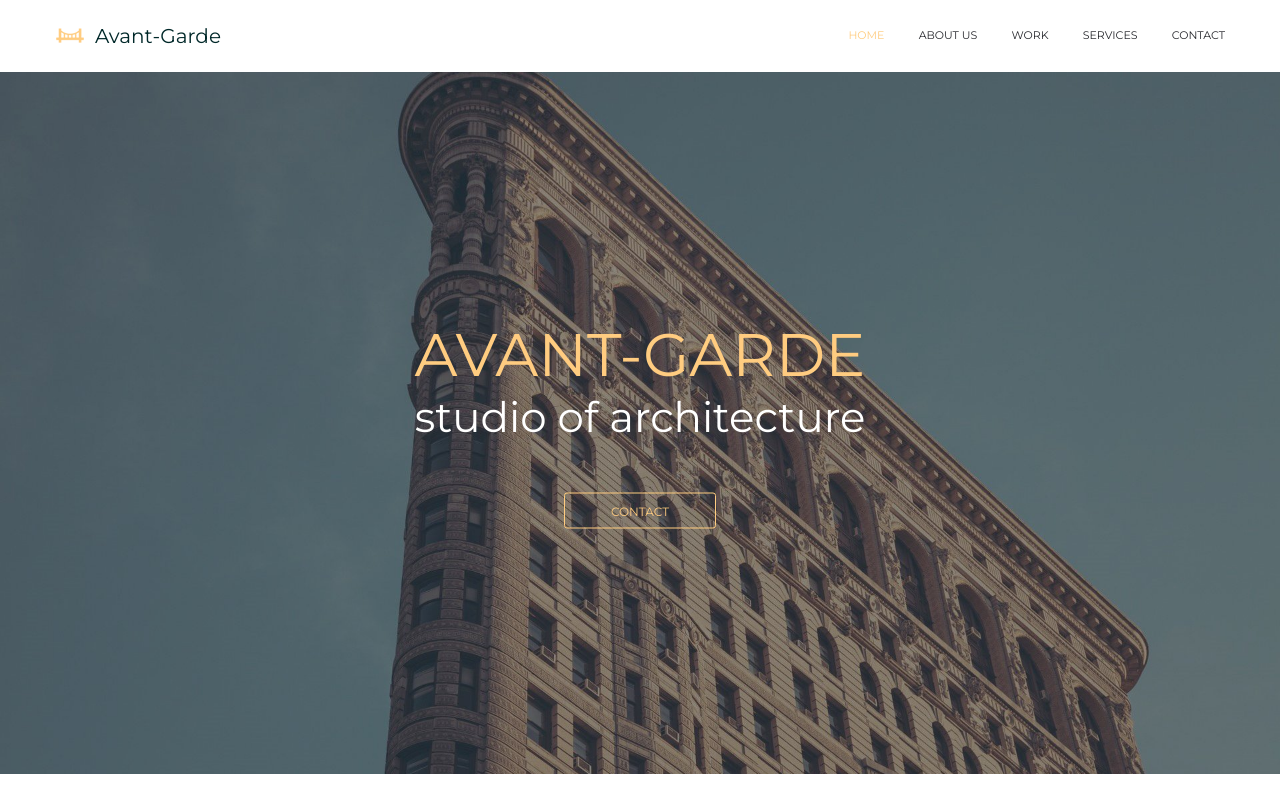
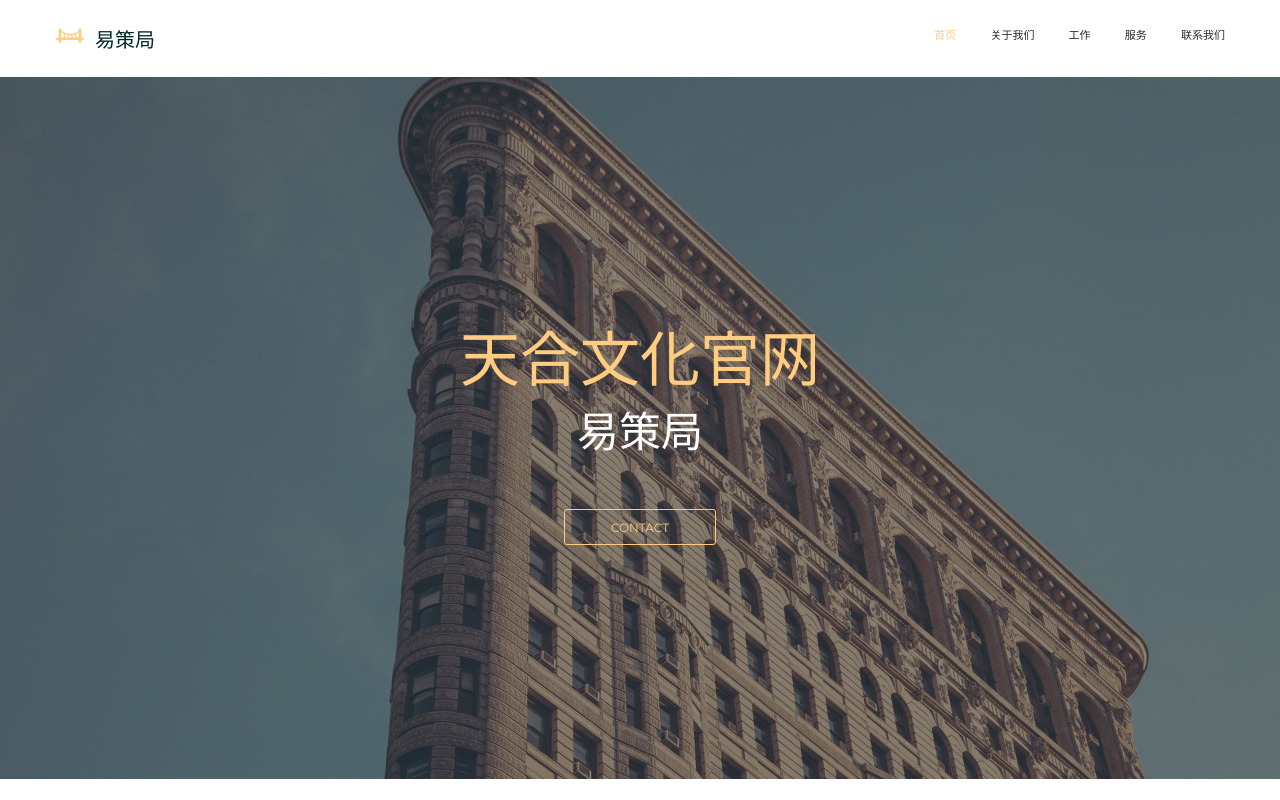
Before and after one commit to xiaozhu12567/web_front, a plain HTML site: page index.html in a window 1280 px wide. Shown: the top 800 px of the page. Drawn offline with Linux system fonts and the light colour scheme; files whose address does not match are found by name.

Commit message:
modified:   index.html

```diff
--- a/index.html
+++ b/index.html
@@ -16,17 +16,17 @@
 		<div class="container">
 			<div class="row">
 				<div class="col-1-4">
-					<h1 class="logo"><a href="index.html">Avant-Garde</a>
+					<h1 class="logo"><a href="index.html">易策局</a>
 						<img src="images/logo.png" alt="">
 					</h1>
 				</div>
 				<div class="col-3-4">
 					<ul id="menu" class="main-menu">
-						<li><a href="#" class="active">Home</a></li>
-						<li><a href="about.html">About Us</a></li>
-						<li><a href="work.html">Work</a></li>
-						<li><a href="services.html">Services</a></li>
-						<li><a href="contact.html">Contact</a></li>
+						<li><a href="#" class="active">首页</a></li>
+						<li><a href="about.html">关于我们</a></li>
+						<li><a href="work.html">工作</a></li>
+						<li><a href="services.html">服务</a></li>
+						<li><a href="contact.html">联系我们</a></li>
 					</ul>
 				</div>
 			</div>
@@ -37,8 +37,8 @@
 	<div class="hero-img">
 		<img src="images/hero-img.jpg" alt="hero-img" class="hero">
 		<div class="text-wrap">
-			<p class="title">AVANT-GARDE</p>
-			<p class="description">studio of architecture</p>
+			<p class="title">天合文化官网</p>
+			<p class="description">易策局</p>
 			<a href="contact.html" class="btn">Contact</a>
 		</div>
 	</div>
```
